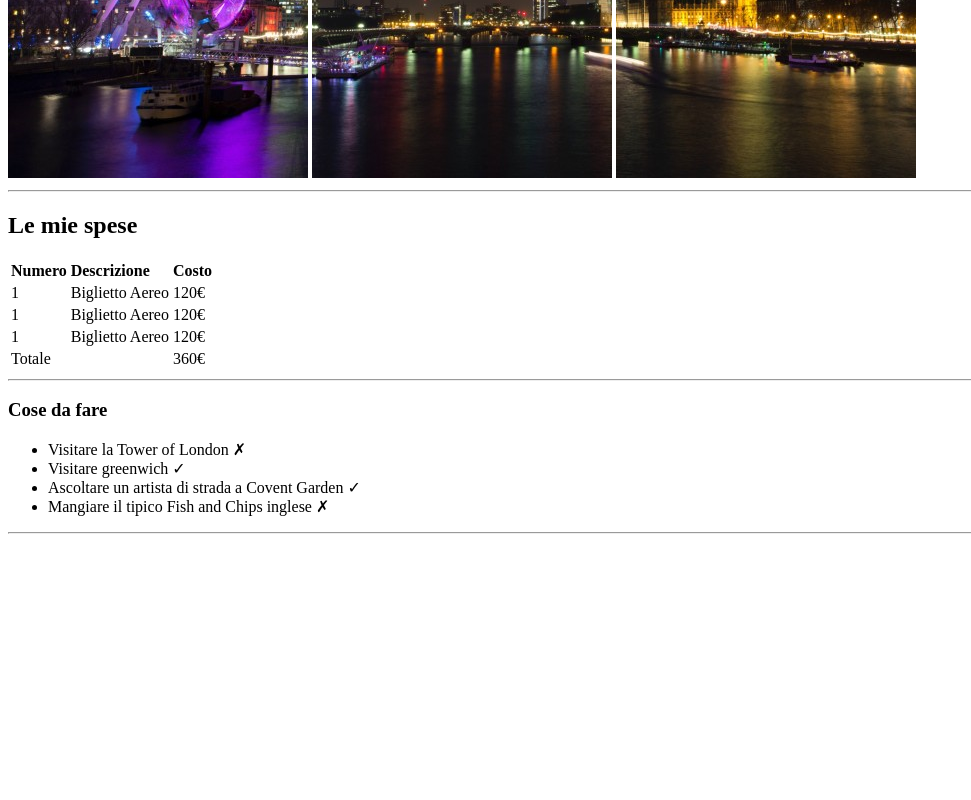
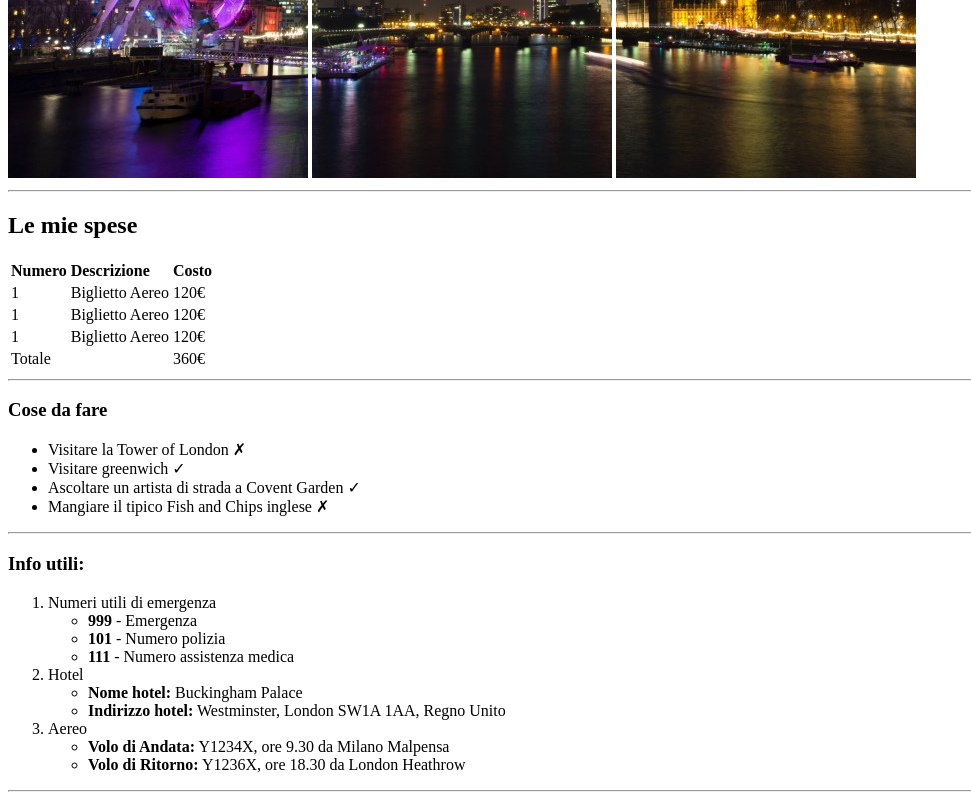
Before and after one commit to luigitarallo/html-london-trip, a plain HTML site: page index.html in a window 1280 px wide. Shown: the part 502-1302 px from the top of the page, without its empty margins (0-971 px from the left). Before the commit the page ends 1044 px from the top, so only its background shows below. Drawn offline with Linux system fonts and the light colour scheme.

Commit message:
add ordered and unordered lists

```diff
--- a/index.html
+++ b/index.html
@@ -69,6 +69,34 @@
 
         <hr />
 
+        <!-- information -->
+        <section>
+            <h3>Info utili:</h3>
+                <ol>
+                    <li>Numeri utili di emergenza
+                        <ul>
+                            <li><strong>999</strong> - Emergenza </li>
+                            <li><strong>101</strong> - Numero polizia </li>
+                            <li><strong>111</strong> - Numero assistenza medica </li>
+                        </ul>
+                    </li>
+                    <li>Hotel
+                        <ul>
+                            <li><strong>Nome hotel:</strong> Buckingham Palace</li>
+                            <li><strong>Indirizzo hotel:</strong> Westminster, London SW1A 1AA, Regno Unito</li>
+                        </ul>
+                    </li>
+                    <li>Aereo
+                        <ul>
+                            <li><strong>Volo di Andata:</strong> Y1234X, ore 9.30 da Milano Malpensa</li>
+                            <li><strong>Volo di Ritorno:</strong> Y1236X, ore 18.30 da London Heathrow</li>
+                        </ul>
+                    </li>
+                </ol>
+        </section>
+
+        <hr />
+
     </main>
 </body>
 </html>
```
